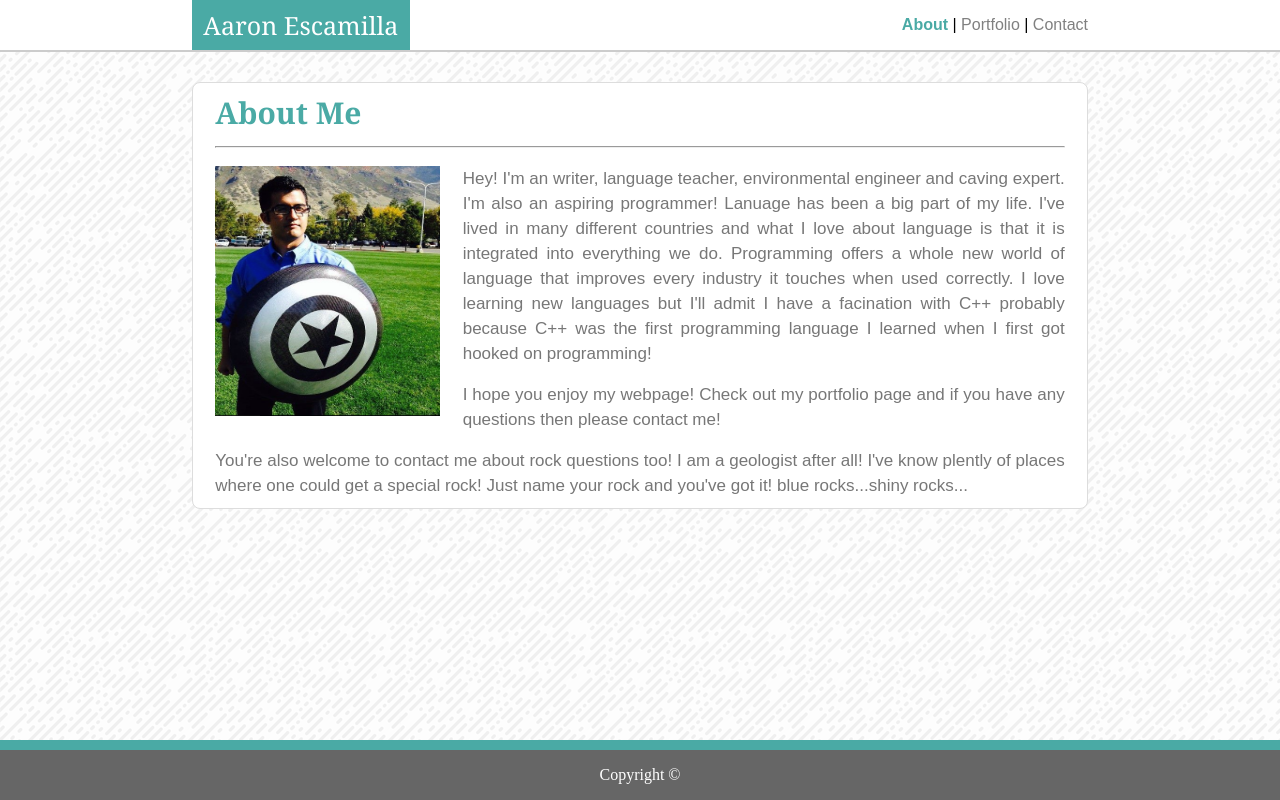
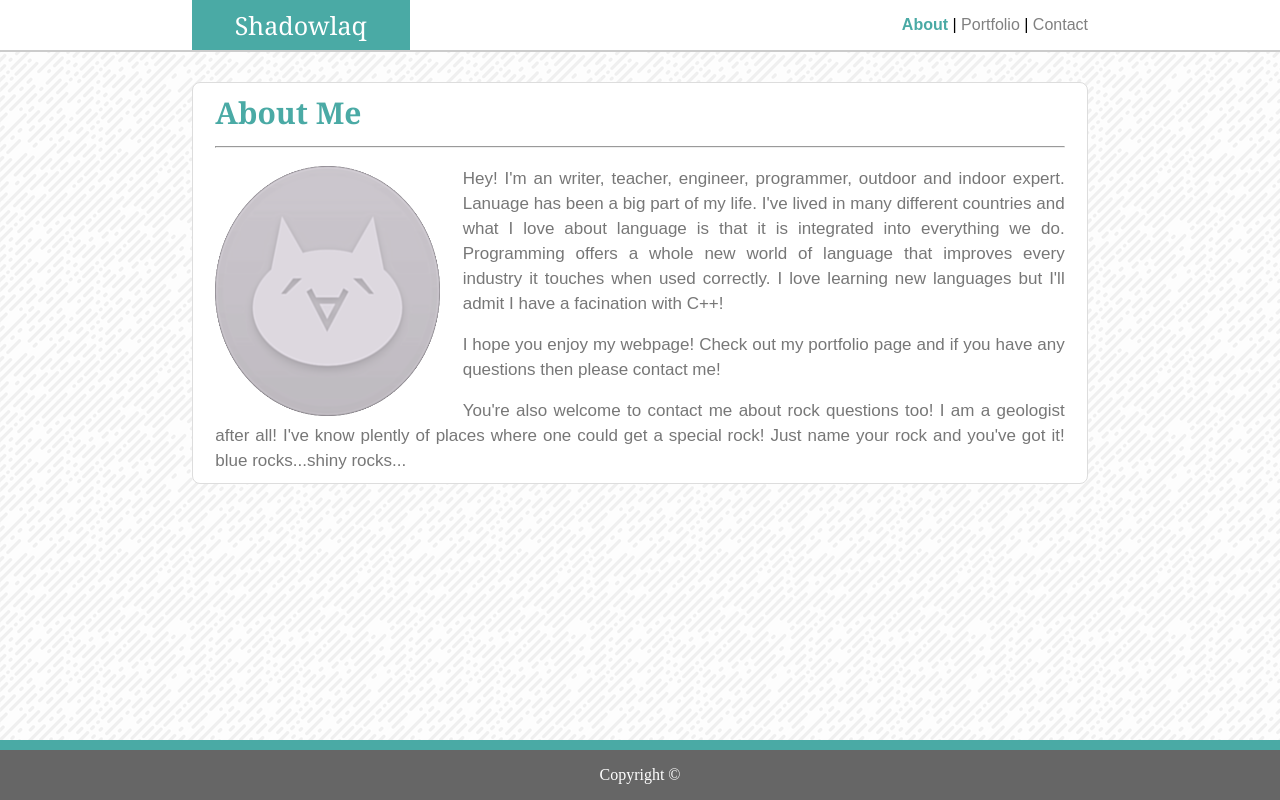
Before and after one commit to grassclaw/ProfileHTMLCSS, a plain HTML site: page index.html in a window 1280 px wide. Drawn offline with Linux system fonts and the light colour scheme.

Commit message:
changed photos

```diff
--- a/index.html
+++ b/index.html
@@ -4,7 +4,7 @@
 <head>
     <meta charset="utf-8" />
     <meta http-equiv="X-UA-Compatible" content="IE=edge">
-    <title>StarLord</title>
+    <title>Shadowlaq</title>
    <!-- icon title -->
     <link rel="shortcut icon" type="image/x-icon" href="assets/images/Icon.png">
    <meta name="viewport" content="width=device-width, initial-scale=1">
@@ -18,7 +18,7 @@
     <!-- This must be pasted in each html for the nav bar etc.
         without java we can't do a unique header html -->
     <header>
-        <h1>Aaron Escamilla</h1>
+        <h1>Shadowlaq</h1>
         <nav>
             <!-- Navigation bar-->
             <a id="current" href="index.html">About</a> |
@@ -34,15 +34,15 @@
             <h2>About Me</h2>
             <hr>
             <div class="image">
-                <img src="assets/images/Image_1.png" alt="Aaron Escamilla" />
-                <p class="img-desc">Capt.America!</p>
+                <img src="assets/images/Icon.png" alt="Aaron Escamilla" />
+                <p class="img-desc">Shadowlaq!</p>
             </div>
 
-            <p> Hey! I'm an writer, language teacher, environmental engineer and caving expert. I'm also an aspiring programmer!
+            <p> Hey! I'm an writer, teacher, engineer, programmer, outdoor and indoor expert.
                 Lanuage has been a big part of my life. I've lived in many different countries and what I love about language
                 is that it is integrated into everything we do. Programming offers a whole new world of language that improves
                 every industry it touches when used correctly. I love learning new languages but I'll admit I have a facination
-                with C++ probably because C++ was the first programming language I learned when I first got hooked on programming!</p>
+                with C++!</p>
             <br>
             <p> I hope you enjoy my webpage! Check out my portfolio page and if you have any questions then please contact me!
                 </p>
```
Also changed, not shown: assets/images/Icon.png (added), assets/images/Image_1.png (deleted), assets/images/beach.png (deleted), assets/images/horse.png (deleted).
